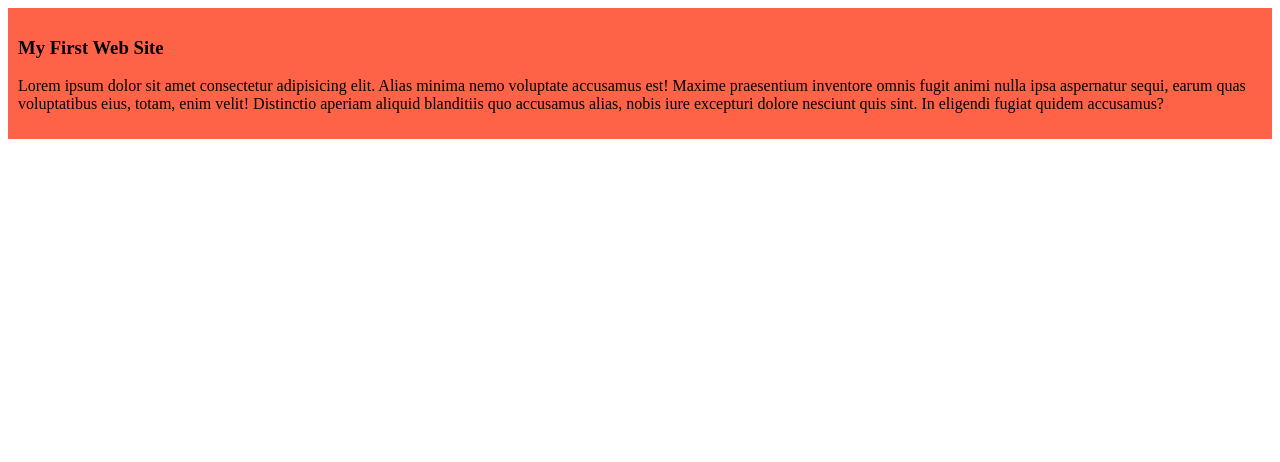
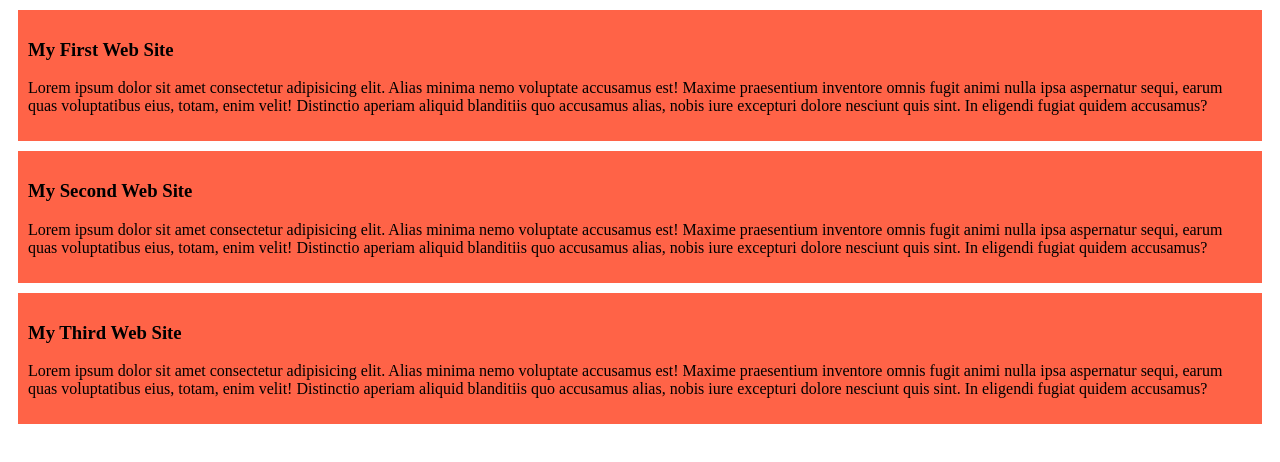
Before and after one commit to msifatsadiq/my-simple-website, a plain HTML site: page index.html in a window 1280 px wide. Drawn offline with Linux system fonts and the light colour scheme.

Commit message:
added the second blog

```diff
--- a/index.html
+++ b/index.html
@@ -11,5 +11,13 @@
         <h3>My First Web Site</h3>
         <p>Lorem ipsum dolor sit amet consectetur adipisicing elit. Alias minima nemo voluptate accusamus est! Maxime praesentium inventore omnis fugit animi nulla ipsa aspernatur sequi, earum quas voluptatibus eius, totam, enim velit! Distinctio aperiam aliquid blanditiis quo accusamus alias, nobis iure excepturi dolore nesciunt quis sint. In eligendi fugiat quidem accusamus?</p>
     </div>
+    <div>
+        <h3>My Second Web Site</h3>
+        <p>Lorem ipsum dolor sit amet consectetur adipisicing elit. Alias minima nemo voluptate accusamus est! Maxime praesentium inventore omnis fugit animi nulla ipsa aspernatur sequi, earum quas voluptatibus eius, totam, enim velit! Distinctio aperiam aliquid blanditiis quo accusamus alias, nobis iure excepturi dolore nesciunt quis sint. In eligendi fugiat quidem accusamus?</p>
+    </div>
+    <div>
+        <h3>My Third Web Site</h3>
+        <p>Lorem ipsum dolor sit amet consectetur adipisicing elit. Alias minima nemo voluptate accusamus est! Maxime praesentium inventore omnis fugit animi nulla ipsa aspernatur sequi, earum quas voluptatibus eius, totam, enim velit! Distinctio aperiam aliquid blanditiis quo accusamus alias, nobis iure excepturi dolore nesciunt quis sint. In eligendi fugiat quidem accusamus?</p>
+    </div>
 </body>
 </html>
--- a/styles/blog.css
+++ b/styles/blog.css
@@ -1,4 +1,5 @@
 div{
     background-color: tomato;
     padding: 10px;
+    margin: 10px;
 }
```
